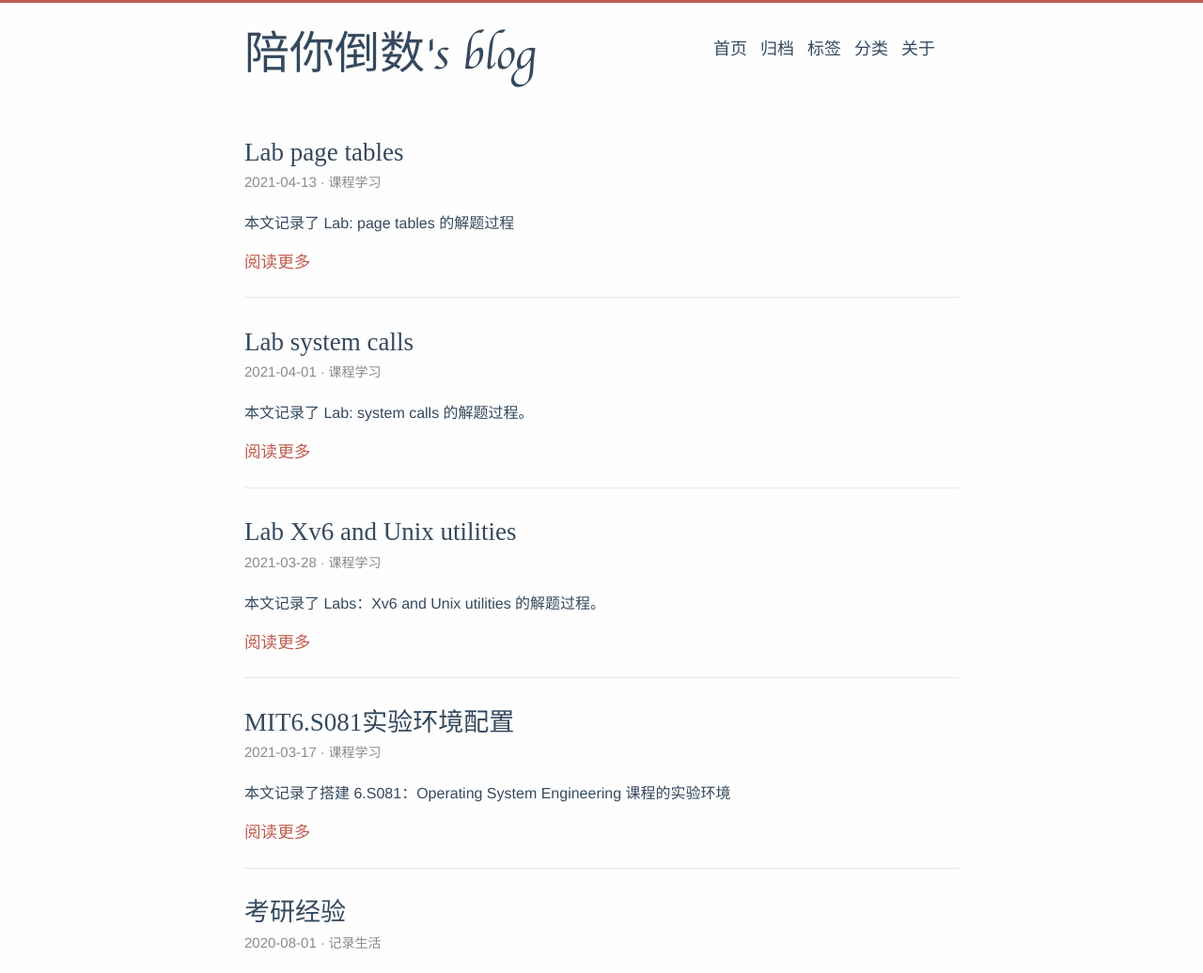
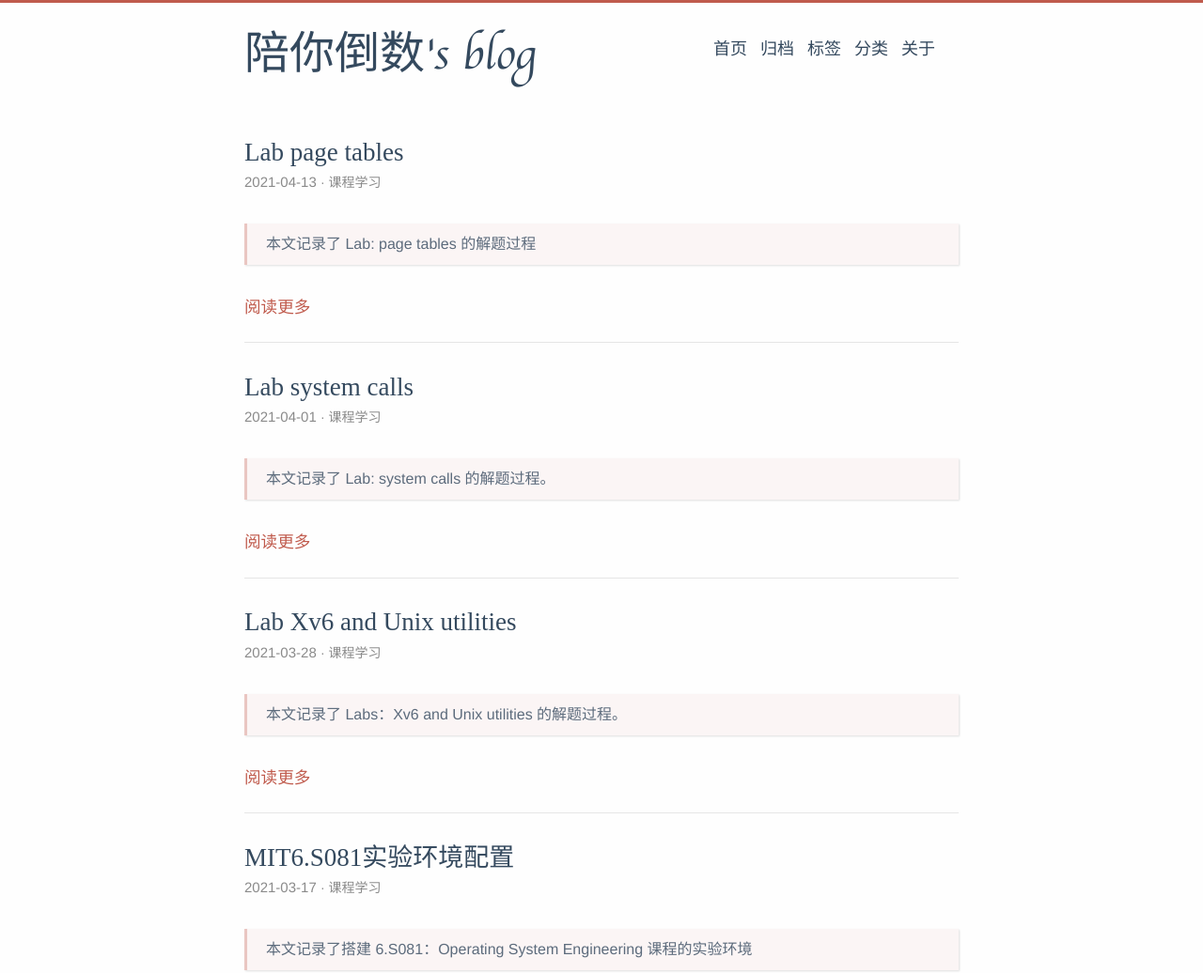
Before and after one commit to zhouliqi/zhouliqi.github.io, a plain HTML site: page index.html in a window 1280 px wide. Shown: the top 1036 px of the page at 94% size. Drawn offline with nearby package versions, Linux system fonts and the light colour scheme; some packages are replaced by stand-ins of ours; a web font is replaced by a local one.

Commit message:
Site updated: 2021-04-17 16:03:35

```diff
--- a/index.html
+++ b/index.html
@@ -129,7 +129,9 @@
         </div>
     </header>
 
-    <div class="post-content"><p>本文记录了 Lab: page tables 的解题过程</p>
+    <div class="post-content"><blockquote>
+<p>本文记录了 Lab: page tables 的解题过程</p>
+</blockquote>
           <div class="read-more">
             <a href="/2021/04/13/Labs3-page-tables/" class="read-more-link">阅读更多</a>
           </div>
@@ -148,7 +150,9 @@
         </div>
     </header>
 
-    <div class="post-content"><p>本文记录了 Lab: system calls 的解题过程。</p>
+    <div class="post-content"><blockquote>
+<p>本文记录了 Lab: system calls 的解题过程。</p>
+</blockquote>
           <div class="read-more">
             <a href="/2021/04/01/Labs2-system-calls/" class="read-more-link">阅读更多</a>
           </div>
@@ -167,7 +171,9 @@
         </div>
     </header>
 
-    <div class="post-content"><p>本文记录了 Labs：Xv6 and Unix utilities 的解题过程。</p>
+    <div class="post-content"><blockquote>
+<p>本文记录了 Labs：Xv6 and Unix utilities 的解题过程。</p>
+</blockquote>
           <div class="read-more">
             <a href="/2021/03/28/Labs1-Xv6-and-utilities/" class="read-more-link">阅读更多</a>
           </div>
@@ -186,7 +192,9 @@
         </div>
     </header>
 
-    <div class="post-content"><p>本文记录了搭建 6.S081：Operating System Engineering 课程的实验环境</p>
+    <div class="post-content"><blockquote>
+<p>本文记录了搭建 6.S081：Operating System Engineering 课程的实验环境</p>
+</blockquote>
           <div class="read-more">
             <a href="/2021/03/17/MIT6-S081%E5%AE%9E%E9%AA%8C%E7%8E%AF%E5%A2%83%E9%85%8D%E7%BD%AE/" class="read-more-link">阅读更多</a>
           </div>
```
Also changed, not shown: 2021/03/17/MIT6-S081实验环境配置/index.html (+3 -1 lines), 2021/03/28/Labs1-Xv6-and-utilities/index.html (+3 -1 lines), 2021/04/01/Labs2-system-calls/index.html (+3 -1 lines), 2021/04/13/Labs3-page-tables/index.html (+3 -1 lines).
